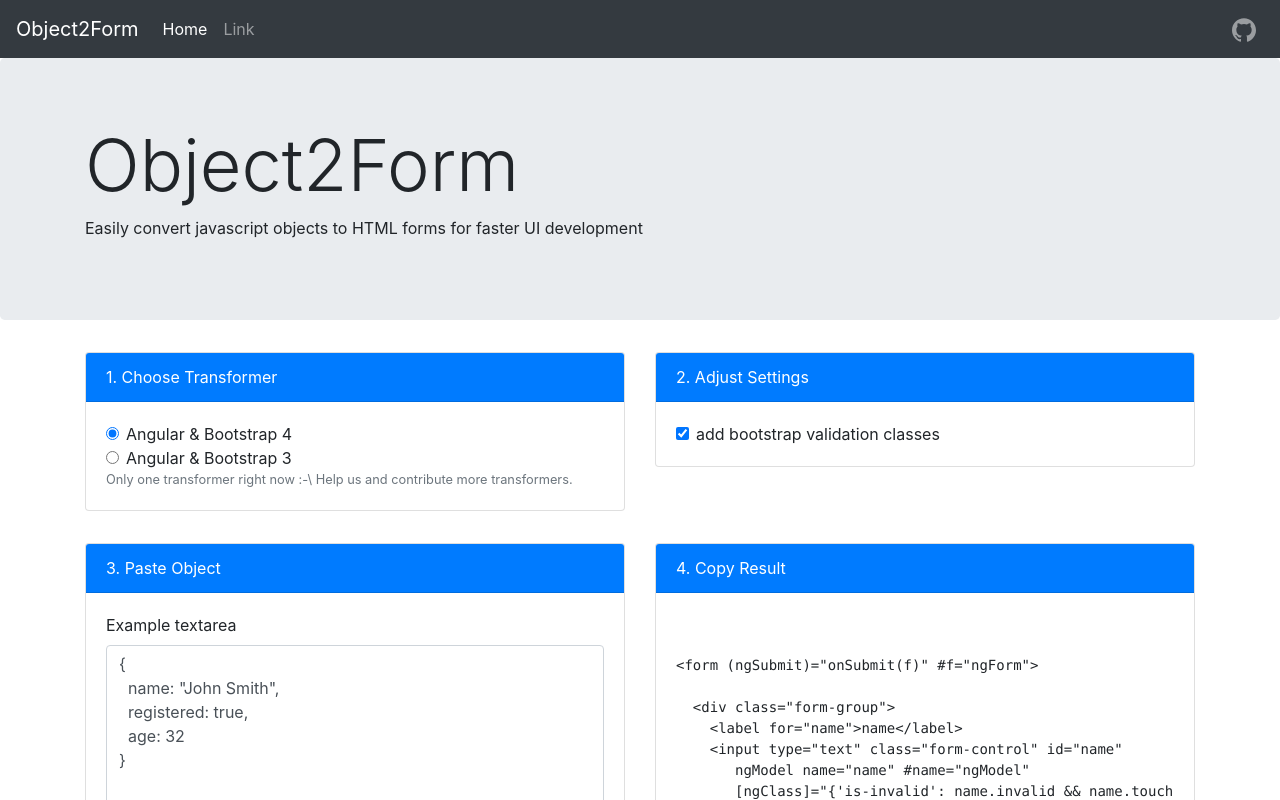
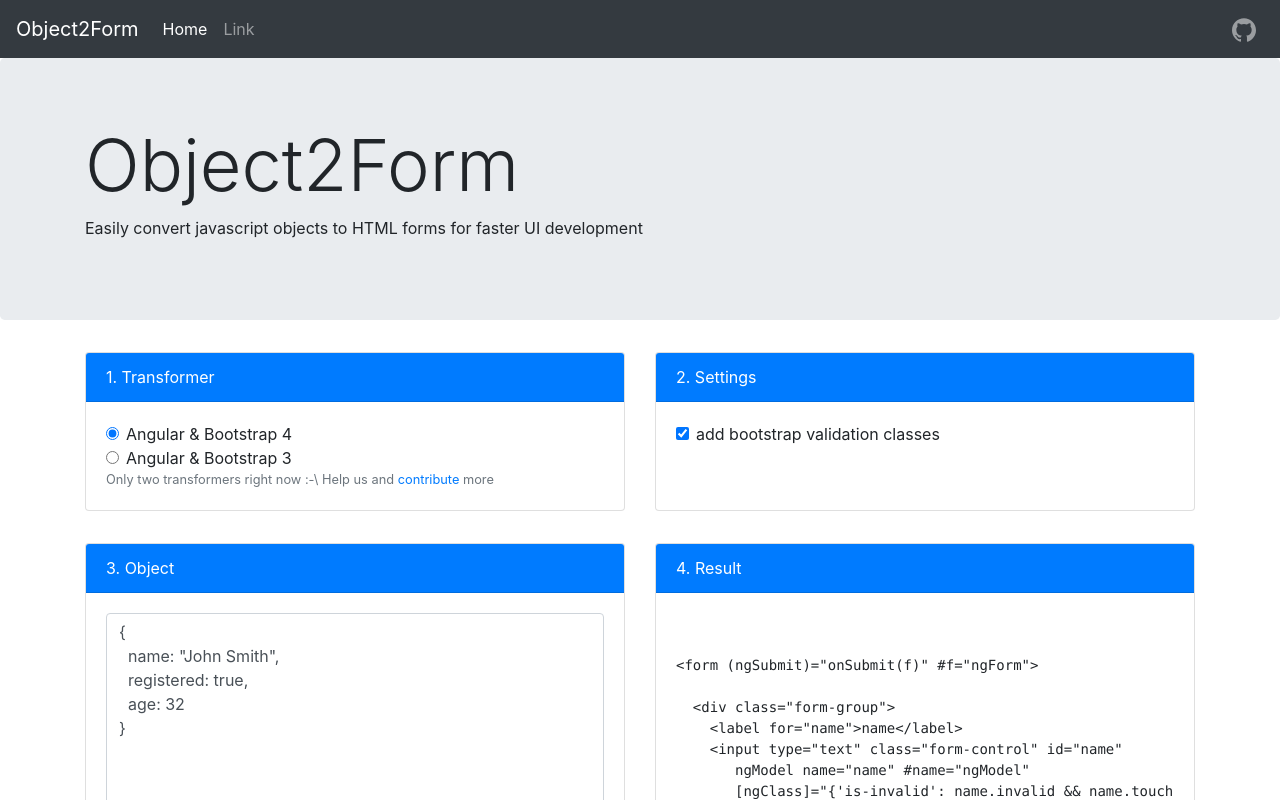
Before and after one commit to IdanCo/object2form, an Angular app: page / in a window 1280 px wide. Shown: the top 800 px of the page. Built offline with nearby package versions, Linux system fonts and the light colour scheme; what angular2-highlight-js would draw is missing.

Commit message:
Design Fixups

```diff
--- a/src/app/app.component.html
+++ b/src/app/app.component.html
@@ -28,13 +28,15 @@
 
 <div class="container">
   <!-- Example row of columns -->
-  <div class="row wizard">
+  <div class="row align-items-stretch mb-5">
     <div class="col-6">
       <app-transformer></app-transformer>
     </div>
     <div class="col-6">
       <app-transformer-settings></app-transformer-settings>
     </div>
+  </div>
+  <div class="row">
     <div class="col-6">
       <app-object (sourceObjectChanged)="setSourceObject($event)"></app-object>
     </div>
--- a/src/app/app.component.scss
+++ b/src/app/app.component.scss
@@ -4,7 +4,3 @@
     height: 1.5rem;
     vertical-align: text-top;
 }
-
-.wizard .card {
-  margin-bottom: 2rem;
-}
--- a/src/app/components/object/object.component.html
+++ b/src/app/components/object/object.component.html
@@ -1,10 +1,10 @@
 <div class="card">
-  <div class="card-header text-white bg-primary ">3. Paste Object</div>
+  <div class="card-header text-white bg-primary ">3. Object</div>
   <div class="card-body">
     <div class="form-group">
-      <label for="sourceObject">Example textarea</label>
       <textarea class="form-control" id="sourceObject" rows="10" [(ngModel)]="rawSourceObject" (change)="updateSourceObject()"></textarea>
     </div>
-    <p class="card-text">Some quick example text to build on the card title and make up the bulk of the card's content.</p>
+    <button type="button" class="btn btn-primary float-right">Update</button>
+
   </div>
 </div>
--- a/src/app/components/result/result.component.html
+++ b/src/app/components/result/result.component.html
@@ -1,5 +1,5 @@
 <div class="card">
-  <div class="card-header text-white bg-primary ">4. Copy Result</div>
+  <div class="card-header text-white bg-primary ">4. Result</div>
   <div class="card-body">
     <pre highlight-js-content class="html"><code>
           {{ result }}
--- a/src/app/components/transformer-settings/transformer-settings.component.html
+++ b/src/app/components/transformer-settings/transformer-settings.component.html
@@ -1,5 +1,5 @@
-<div class="card">
-  <div class="card-header text-white bg-primary ">2. Adjust Settings</div>
+<div class="card h-100">
+  <div class="card-header text-white bg-primary ">2. Settings</div>
   <div class="card-body">
     <form (change)="updateSettings(f)" #f="ngForm">
       <div class="form-check" *ngFor="let setting of transformer.settings">
--- a/src/app/components/transformer/transformer.component.html
+++ b/src/app/components/transformer/transformer.component.html
@@ -1,5 +1,5 @@
 <div class="card">
-  <div class="card-header text-white bg-primary ">1. Choose Transformer</div>
+  <div class="card-header text-white bg-primary ">1. Transformer</div>
   <div class="card-body">
       <div class="form-check" *ngFor="let transformer of transformers">
         <label class="form-check-label">
@@ -7,6 +7,6 @@
           {{ transformer.name }}
         </label>
       </div>
-    <p class="card-text text-muted small">Only one transformer right now :-\ Help us and contribute more transformers.</p>
+    <p class="card-text text-muted small">Only two transformers right now :-\ Help us and <a href="https://github.com/IdanCo/object2form" target="_blank">contribute</a> more</p>
   </div>
 </div>
--- a/src/style/_custom.scss
+++ b/src/style/_custom.scss
@@ -1 +1,10 @@
 // overrides to bootstrap's native variables
+
+$spacers: (
+        0: 0,
+        1: ($spacer * .25),
+        2: ($spacer * .5),
+        3: $spacer,
+        4: ($spacer * 1.5),
+        5: ($spacer * 2)
+);
```
